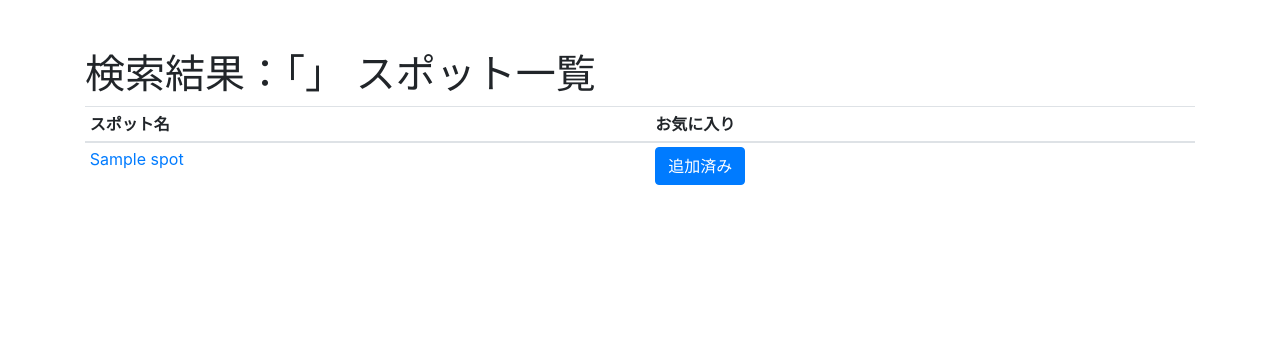
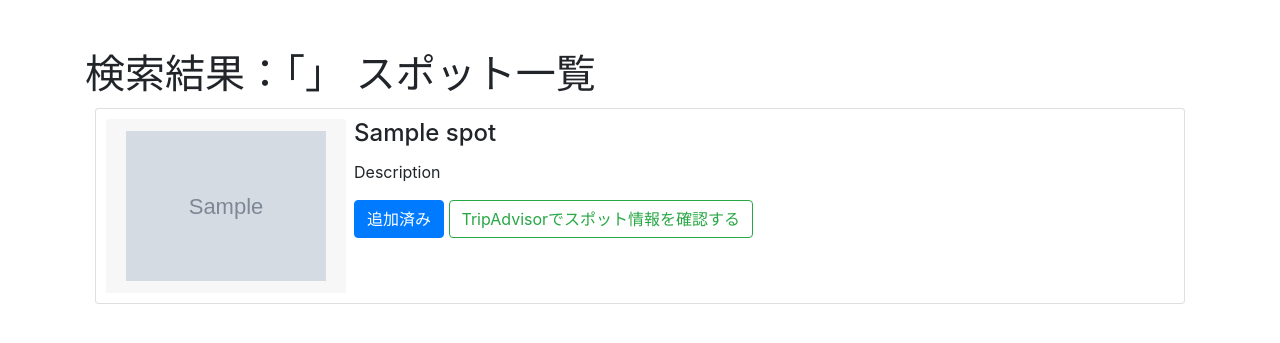
Before and after one commit to xim0608/chootrip_experiment_frontend, a Flask app: template templates/search_result.html in a window 1280 px wide. Shown: the part 56-399 px from the top of the page. Run offline with Flask 2, Linux system fonts and the light colour scheme; the template is opened without the code that fills it: most values are stand-ins (such as "Sample title", 1, 10 or a date in 2020); grey boxes marked "Sample" are stand-in pictures; parts of the project's set-up code (start-up, migrations or seed data) failed here and were passed over; some libraries are stand-ins or nearby versions.

Commit message:
show photo in search result page

```diff
--- /dev/null
+++ b/static/base.css
@@ -0,0 +1,9 @@
+.spot-card{
+    padding: 10px;
+    margin: 10px;
+}
+
+.spot-card img{
+   max-width: 200px;
+   height: auto;
+}
--- a/templates/base.html
+++ b/templates/base.html
@@ -5,6 +5,7 @@
   <title>観光スポットレコメンデーション - 実験アプリ</title>
   <link rel="stylesheet" href="https://stackpath.bootstrapcdn.com/bootstrap/4.1.3/css/bootstrap.min.css"
         integrity="sha384-MCw98/SFnGE8fJT3GXwEOngsV7Zt27NXFoaoApmYm81iuXoPkFOJwJ8ERdknLPMO" crossorigin="anonymous">
+  <link type="text/css" rel="stylesheet" href="{{ url_for('static', filename='base.css') }}">
   {% block head %}{% endblock %}
 </head>
 
--- a/templates/search_result.html
+++ b/templates/search_result.html
@@ -5,36 +5,30 @@
 <div class="container">
   <h1>検索結果：「{{ search_word }}」 スポット一覧</h1>
 
-  <table class="table table-sm">
-    <thead>
-    <tr>
-      <th scope="col">スポット名</th>
-      <th>お気に入り</th>
-    </tr>
-    </thead>
-    <tbody>
+  <div>
     {% if spots %}
       {% for spot in spots %}
-      <tr>
-        <td>
-          <a href="{{ spot['url'] }}" target="_blank">{{ spot['title'] }}</a>
-        </td>
-        <td>
-          {% if spot['added'] %}
-            <button type="button" class="btn btn-primary toggle-cart" data-id="{{ spot['id'] }}">追加済み</button>
-          {% else %}
-            <button type="button" class="btn btn-outline-primary toggle-cart" data-id="{{ spot['id'] }}">追加する</button>
-          {% endif %}
-        </td>
-      </tr>
+        <div class="card flex-row flex-wrap spot-card">
+          <div class="card-header border-0">
+            <img src="{{ spot['image_url'] }}" alt="">
+          </div>
+          <div class="card-block px-2">
+            <h4 class="card-title">{{ spot.title }}</h4>
+            <p class="card-text">Description</p>
+            {% if spot['added'] %}
+              <button type="button" class="btn btn-primary toggle-cart" data-id="{{ spot['id'] }}">追加済み</button>
+            {% else %}
+              <button type="button" class="btn btn-outline-primary toggle-cart" data-id="{{ spot['id'] }}">追加する</button>
+            {% endif %}
+            <a href="{{ spot['url'] }}" target="_blank" class="btn btn-outline-success">TripAdvisorでスポット情報を確認する</a>
+          </div>
+          <div class="w-100"></div>
+        </div>
       {% endfor %}
     {% else %}
-      <tr>
-        <td>検索キーワードを変えてもう一度検索してください．</td>
-      </tr>
+      <p>検索キーワードを変えてもう一度検索してください．</p>
     {% endif %}
-    </tbody>
-  </table>
+  </div>
 </div>
 
 {% endblock %}
```
Also changed, not shown: chootrip_api.py (+12 -2 lines).
